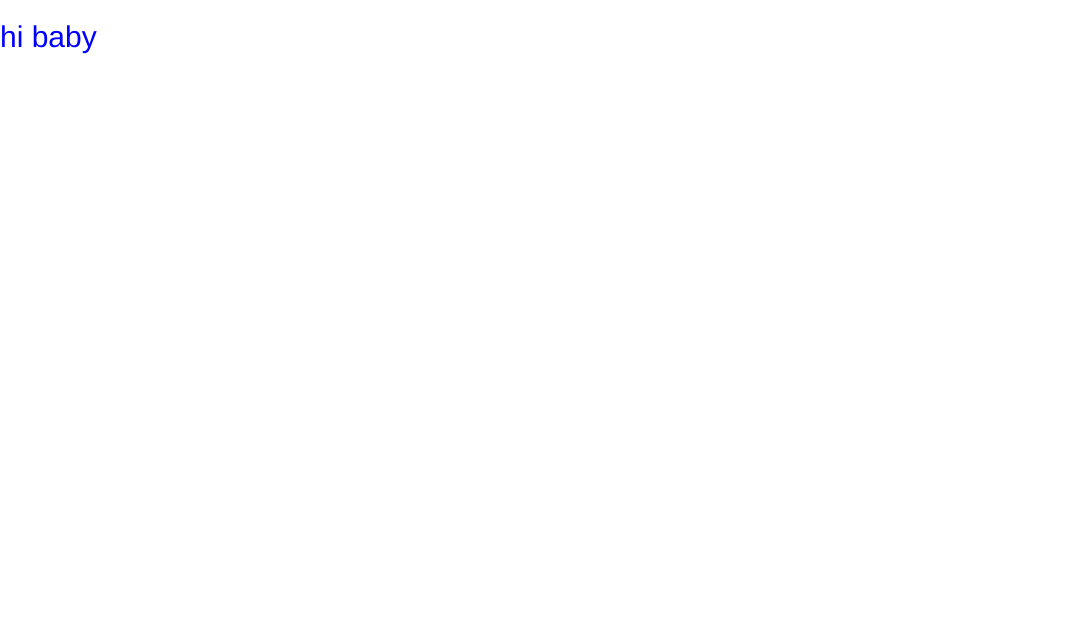
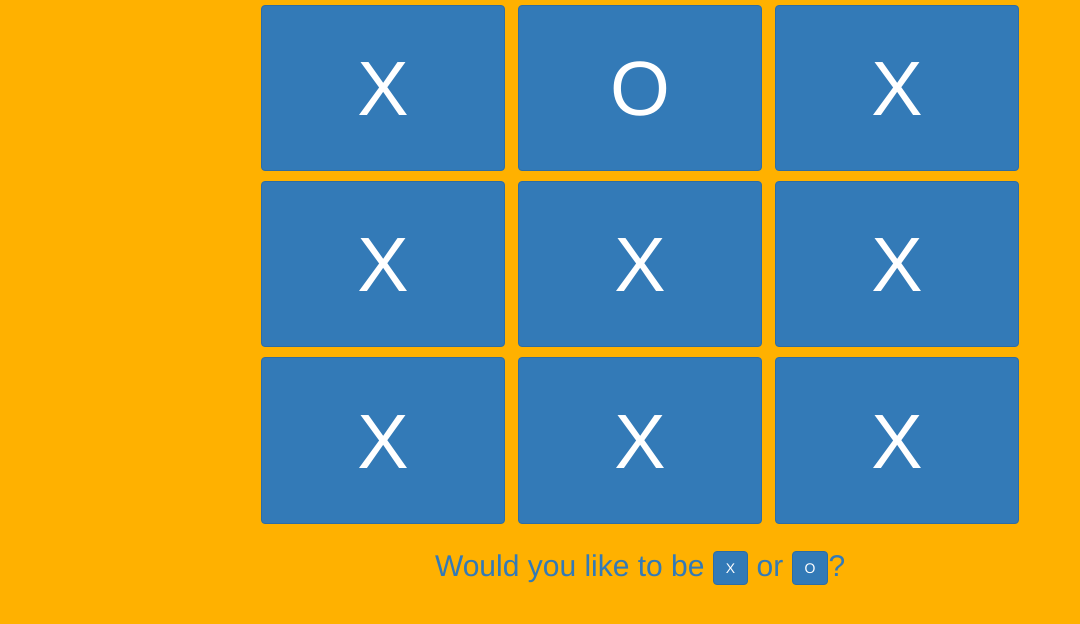
Before and after one commit to ericmiller777/Tic_Tac_Toe_freeCodeCamp, a plain HTML site: page index.html in a window 1280 px wide. Shown: the whole page, without its empty margins (0-1080 px from the left). Drawn offline with nearby package versions, Linux system fonts and the light colour scheme.

Commit message:
added basic html setup functionality

```diff
--- a/index.html
+++ b/index.html
@@ -1,5 +1,6 @@
 <html>
 <head>
+  <!-- (0, 51, 102) -->
     <!-- jQuery -->
       <script src="https://ajax.googleapis.com/ajax/libs/jquery/3.2.1/jquery.min.js"></script>
       <!-- Latest compiled and minified CSS -->
@@ -17,9 +18,51 @@
       <meta name="viewport" content="width=device-width, initial-scale=1">
 </head>
 <style>
+body{
+  text-align: center;
+  background-color: rgb(255, 177, 0);
+}
+.btn-sq-lg{
+  text-align: center;
+  margin: 5px;
+  display: inline-block;
+  width: 20.777%;
+  height: 20.777%;
+  font-size: 77px
+
+
+}
+.input{
+  font-size: 50px;
+}
+h2{
+  color: rgb(51, 122, 183);
+}
 </style>
 <body>
-<h2 style="color: blue;">hi baby</h2>
+<!-- <h2> Hi Baby Love You!</h2> -->
+<div class="container">
+<div id="buttons">
+<div class="row">
+<button class="btn btn-sq-lg btn-primary">X</button>
+<button class="btn btn-sq-lg btn-primary">O</button>
+<button class="btn btn-sq-lg btn-primary">X</button>
+</div>
+<div class="row">
+<button class="btn btn-sq-lg btn-primary">X</button>
+<button class="btn btn-sq-lg btn-primary">X</button>
+<button class="btn btn-sq-lg btn-primary">X</button>
+</div>
+<div class="row">
+<button class="btn btn-sq-lg btn-primary">X</button>
+<button class="btn btn-sq-lg btn-primary">X</button>
+<button class="btn btn-sq-lg btn-primary">X</button>
+</div>
+</div>
+<div>
+<h2>Would you like to be <button class="btn btn-sq btn-primary"> X</button> or <button class="btn btn-sq btn-primary">O</button>?</h2>
+</div>
+</div>
 <script>
 </script>
 </body>
```
